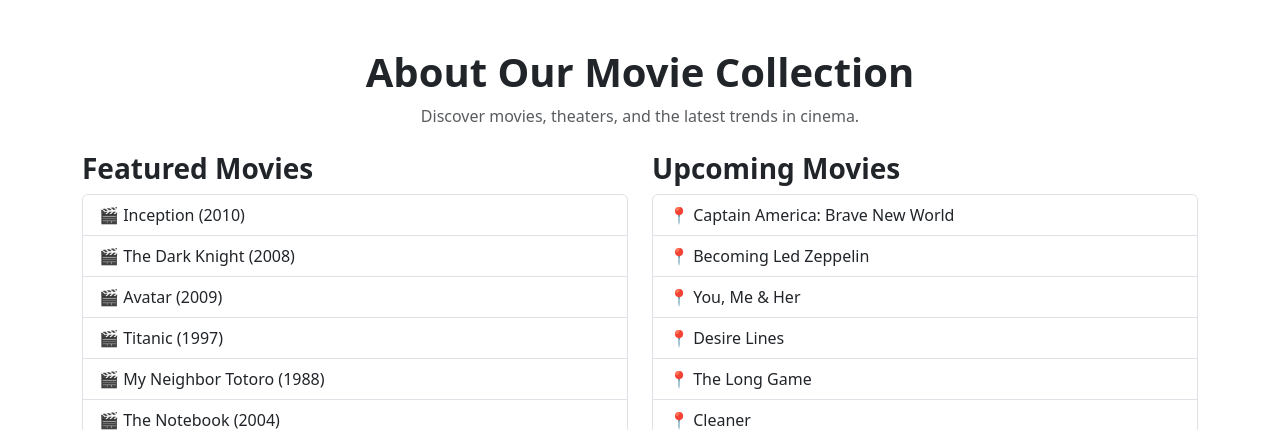
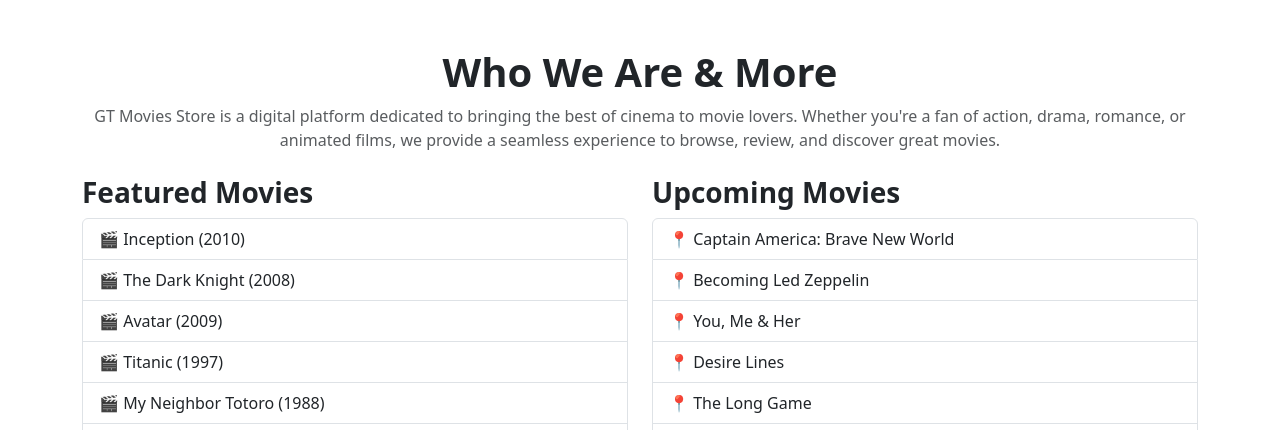
Before and after one commit to loriencho/gtMovieStore, a Django app: page /about in a window 1280 px wide. Shown: the part 66-496 px from the top of the page. Run offline with Django 5.2, Linux system fonts and the light colour scheme.

Commit message:
edited about page

```diff
--- a/home/templates/home/about.html
+++ b/home/templates/home/about.html
@@ -5,8 +5,10 @@
 {% block content %}
 <div class="container mt-5">
     <div class="text-center">
-        <h1 class="fw-bold">About Our Movie Collection</h1>
-        <p class="text-muted">Discover movies, theaters, and the latest trends in cinema.</p>
+        <h1 class="fw-bold">Who We Are & More </h1>
+        <p class="text-muted">GT Movies Store is a digital platform dedicated to bringing the best of cinema
+   to movie lovers. Whether you're a fan of action, drama, romance, or animated
+   films, we provide a seamless experience to browse, review, and discover great movies.</p>
     </div>
 
     <div class="row mt-4">
```
Also changed, not shown: db.sqlite3.
